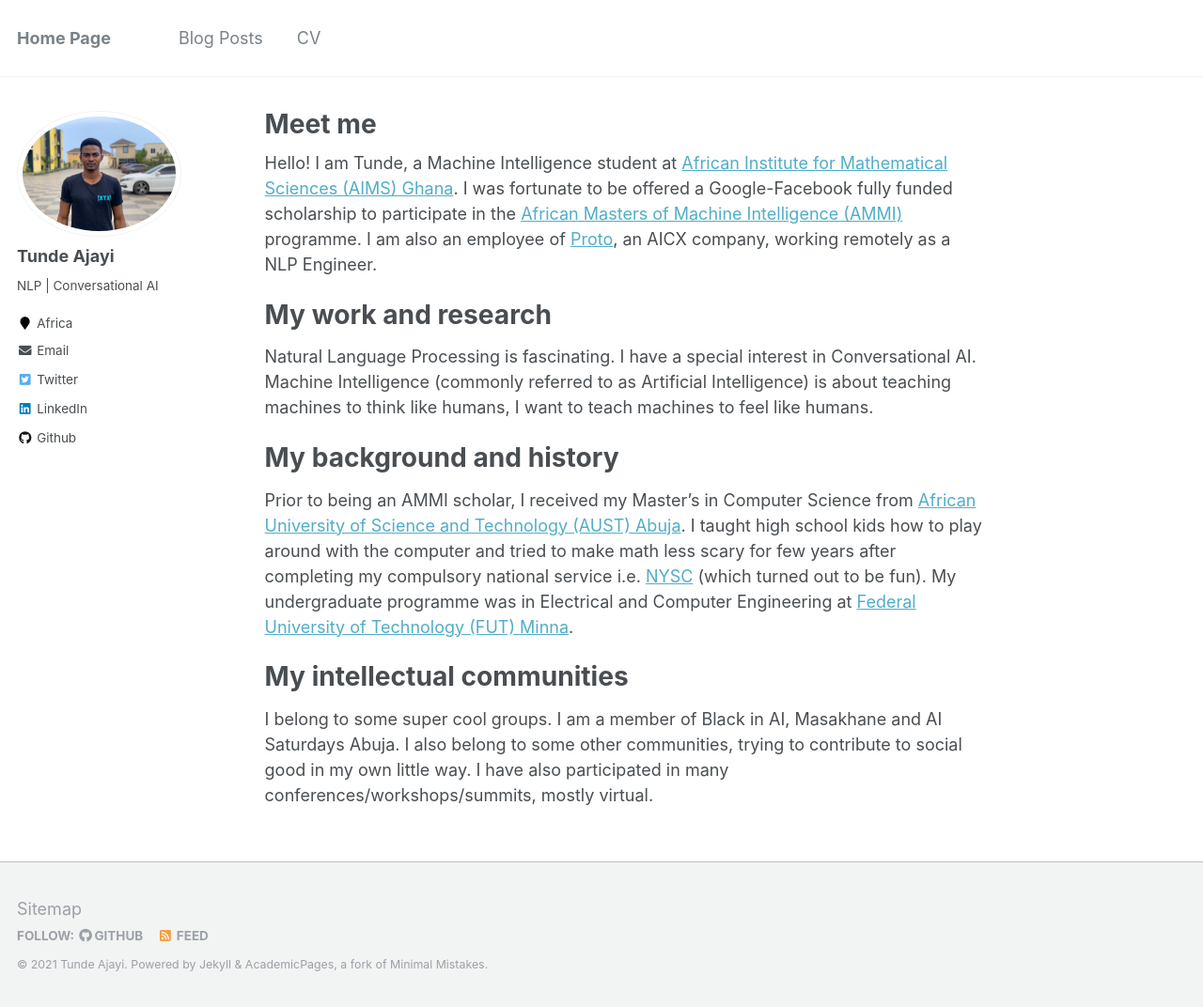
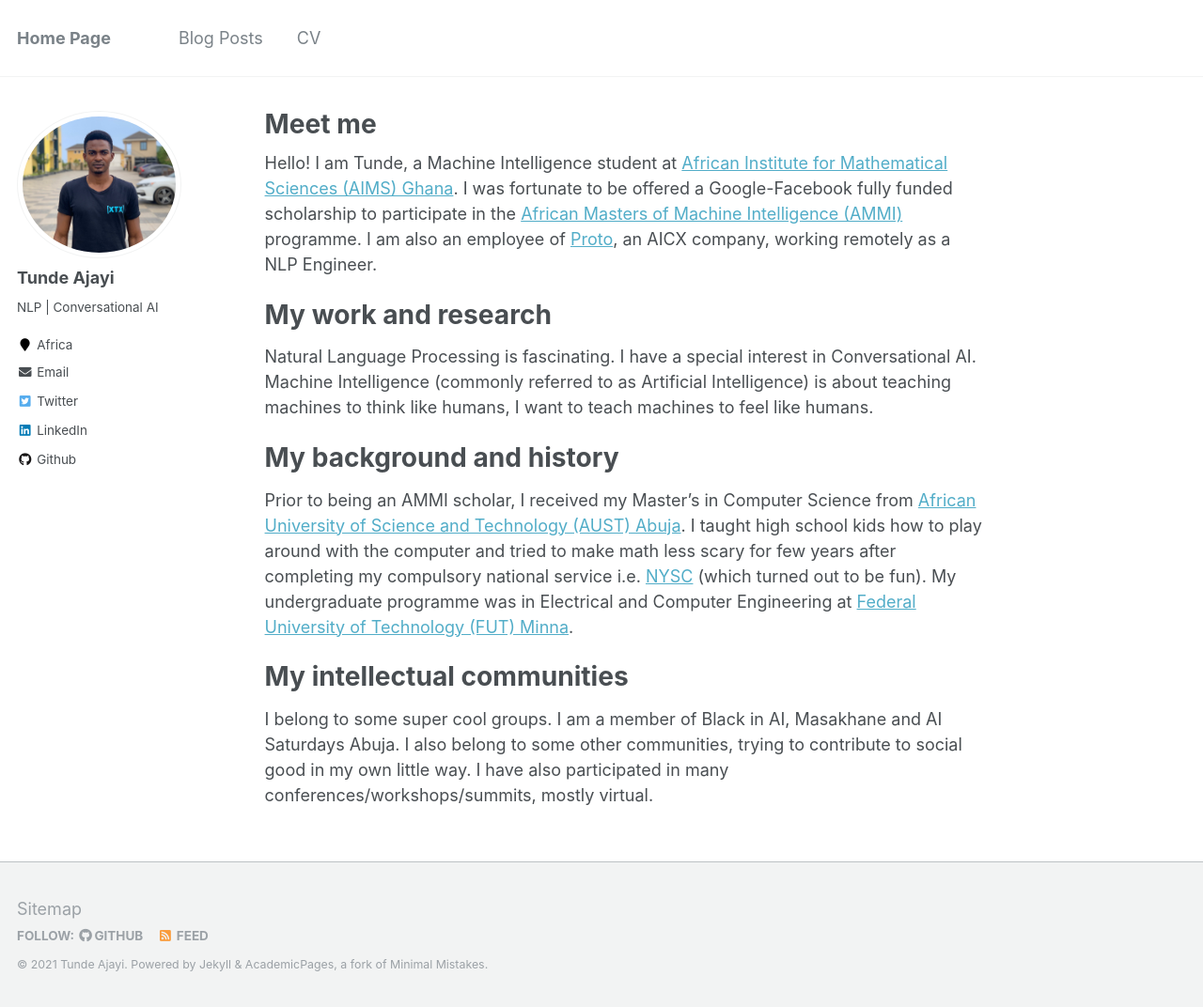
Before and after one commit to tundeajayi/tundeajayi.github.io, a Jekyll site: the page built from _pages/about.md, in a window 1280 px wide and 1072 px high. Shown: the whole window at 94% size. Built offline with Jekyll 4.4.1, drawn with Linux system fonts in a browser that asks for light colours.

Commit message:
add pic2

```diff
--- a/_config.yml
+++ b/_config.yml
@@ -81,7 +81,7 @@ analytics:
 # Site Author
 author:
   name             : "Tunde Ajayi"
-  avatar           : "profile2.jpg"
+  avatar           : "pic2.jpg"
   bio              : "NLP | Conversational AI"
   location         : "Africa"
   employer         :
```
Also changed, not shown: images/pic2.jpg (added).
